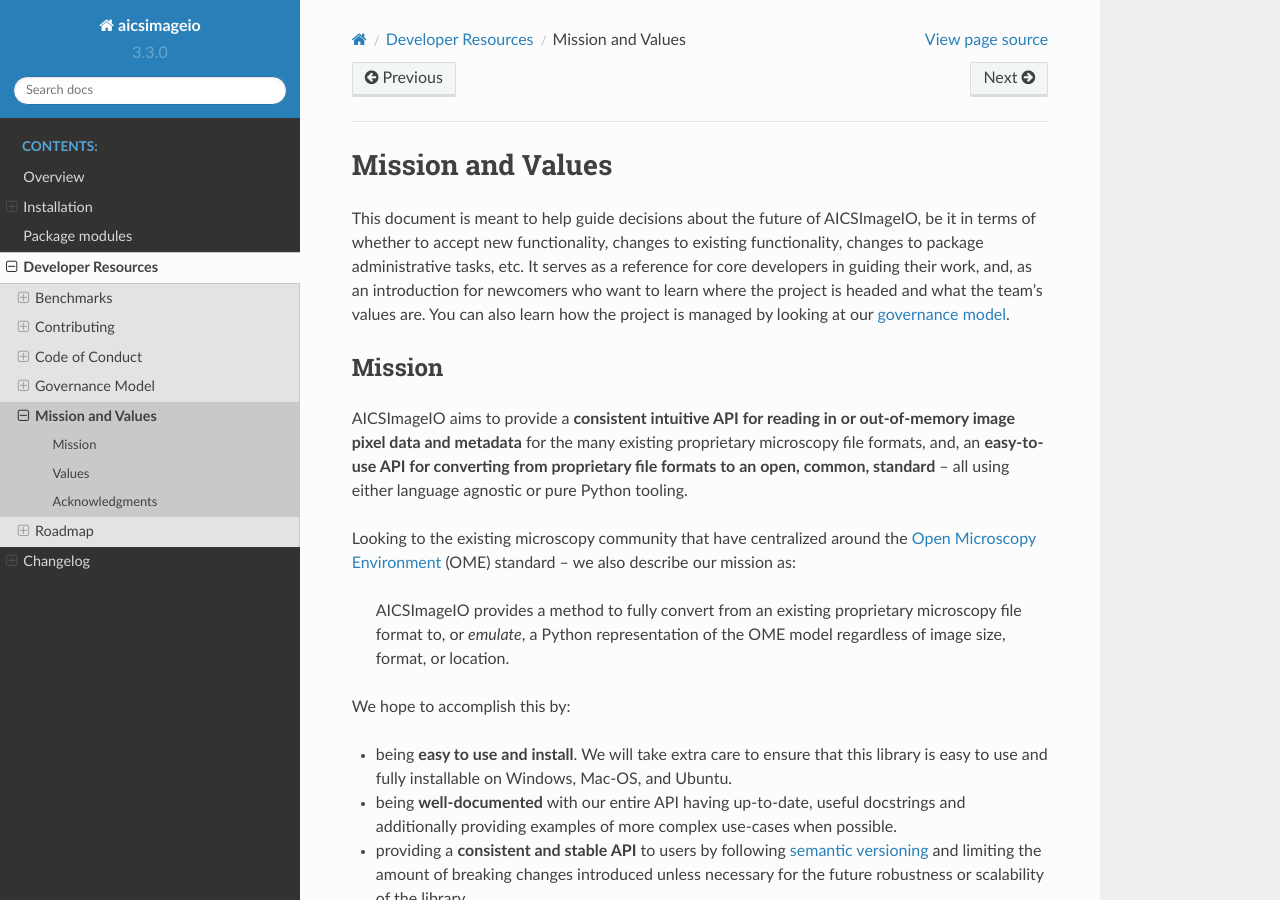
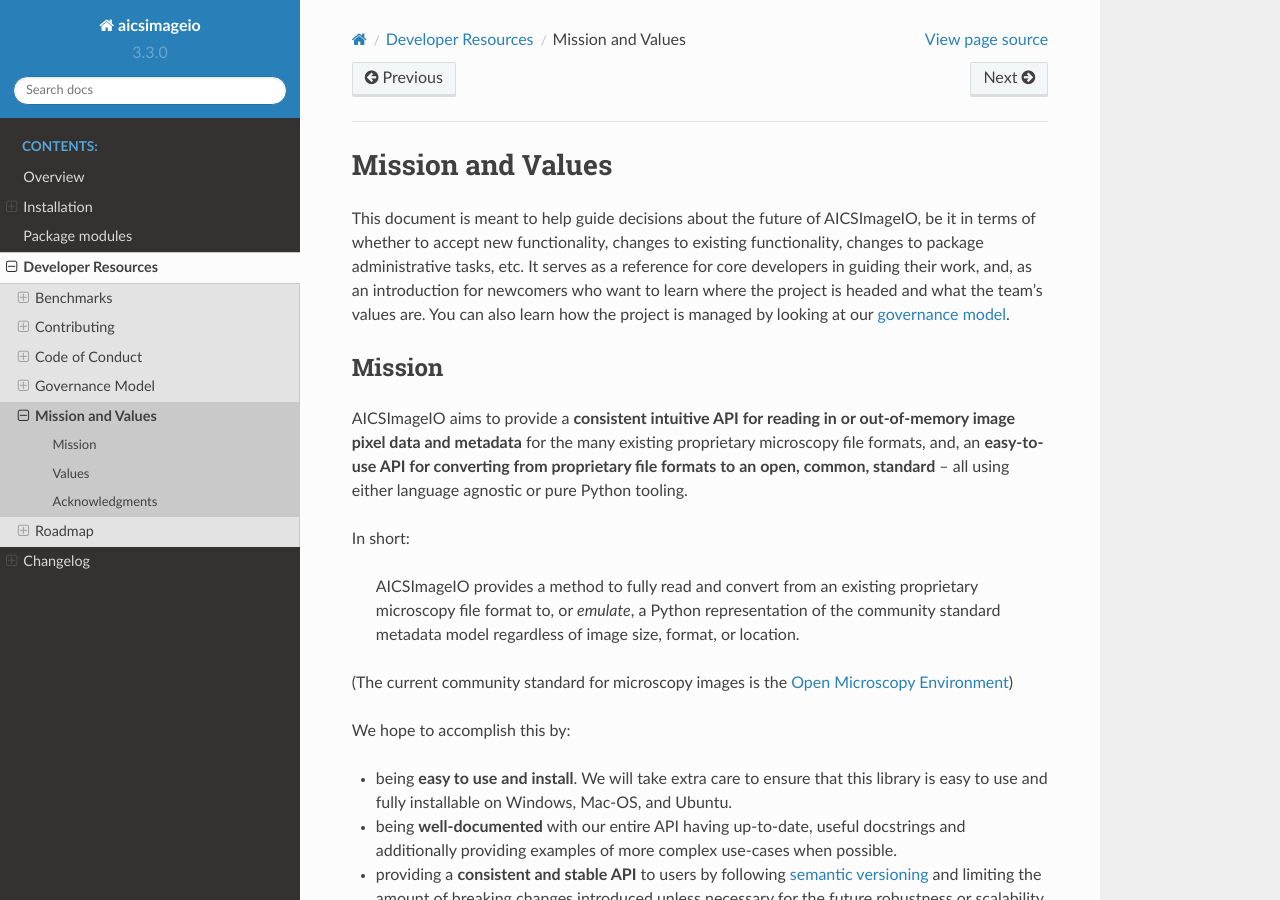
Before and after one commit to AllenCellModeling/aicsimageio, a Sphinx documentation site: the page built from docs/MISSION_AND_VALUES.md, in a window 1280 px wide and 900 px high. Built offline with Sphinx 7.4.7 and the Read the Docs theme 2.0.0, drawn with Linux system fonts in a browser that asks for light colours; pages that are not in the unit, such as notebooks, are missing from menus.

Commit message:
Replace specificity of OME with community chosen standard

```diff
--- a/docs/MISSION_AND_VALUES.md
+++ b/docs/MISSION_AND_VALUES.md
@@ -14,13 +14,13 @@ image pixel data and metadata** for the many existing proprietary microscopy fil
 formats, and, an **easy-to-use API for converting from proprietary file formats to an
 open, common, standard** -- all using either language agnostic or pure Python tooling.
 
-Looking to the existing microscopy community that have centralized around the
-[Open Microscopy Environment](https://www.openmicroscopy.org/) (OME) standard -- we also
-describe our mission as:
+In short:
+> AICSImageIO provides a method to fully read and convert from an existing proprietary
+> microscopy file format to, or _emulate_, a Python representation of the community
+> standard metadata model regardless of image size, format, or location.
 
-> AICSImageIO provides a method to fully convert from an existing proprietary microscopy
-> file format to, or _emulate_, a Python representation of the OME model regardless of
-> image size, format, or location.
+(The current community standard for microscopy images is the
+[Open Microscopy Environment](https://www.openmicroscopy.org/))
 
 We hope to accomplish this by:
 * being **easy to use and install**. We will take extra care to ensure that this library
```
Also changed, not shown: docs/ROADMAP.md (+3 -4 lines).
